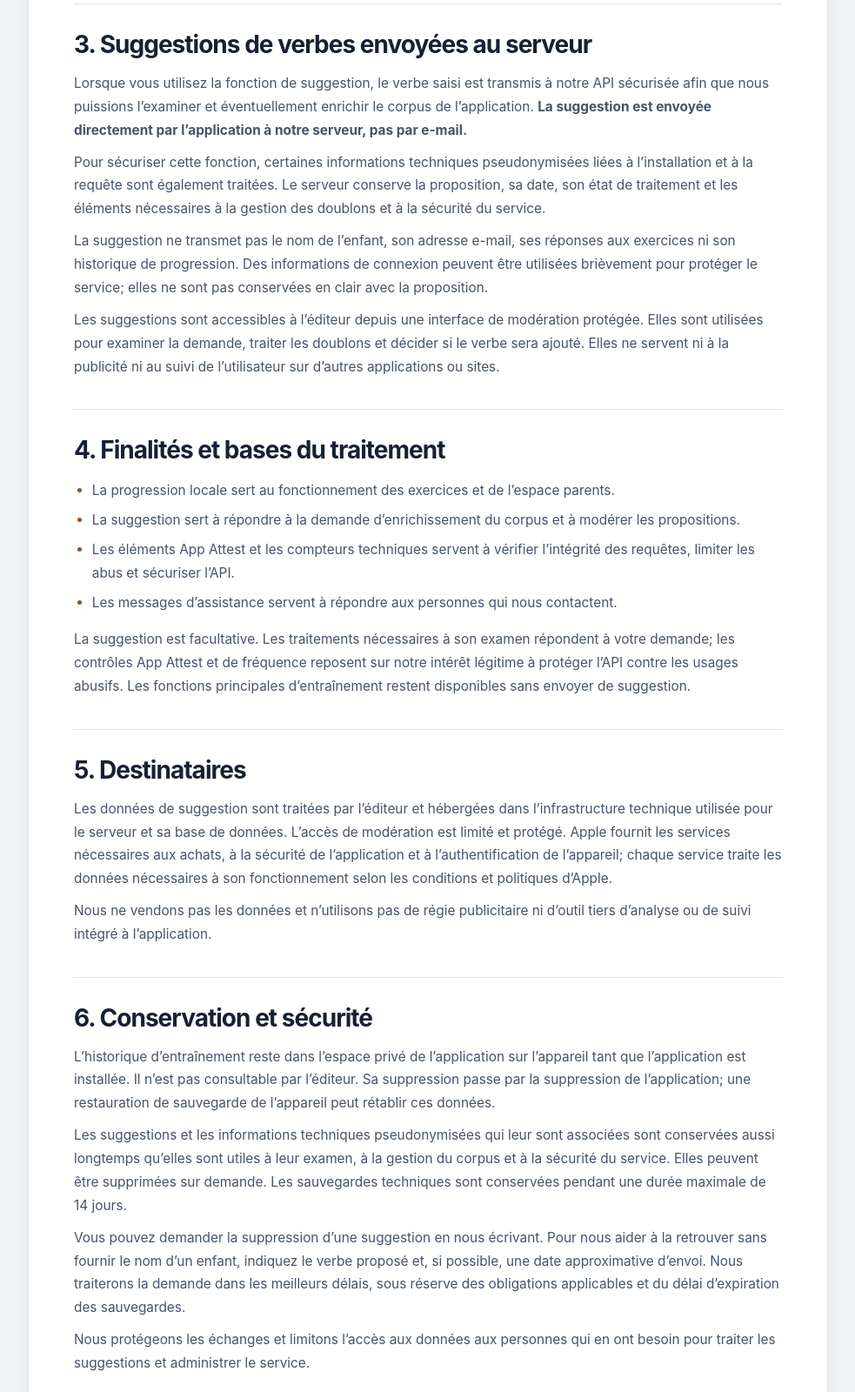
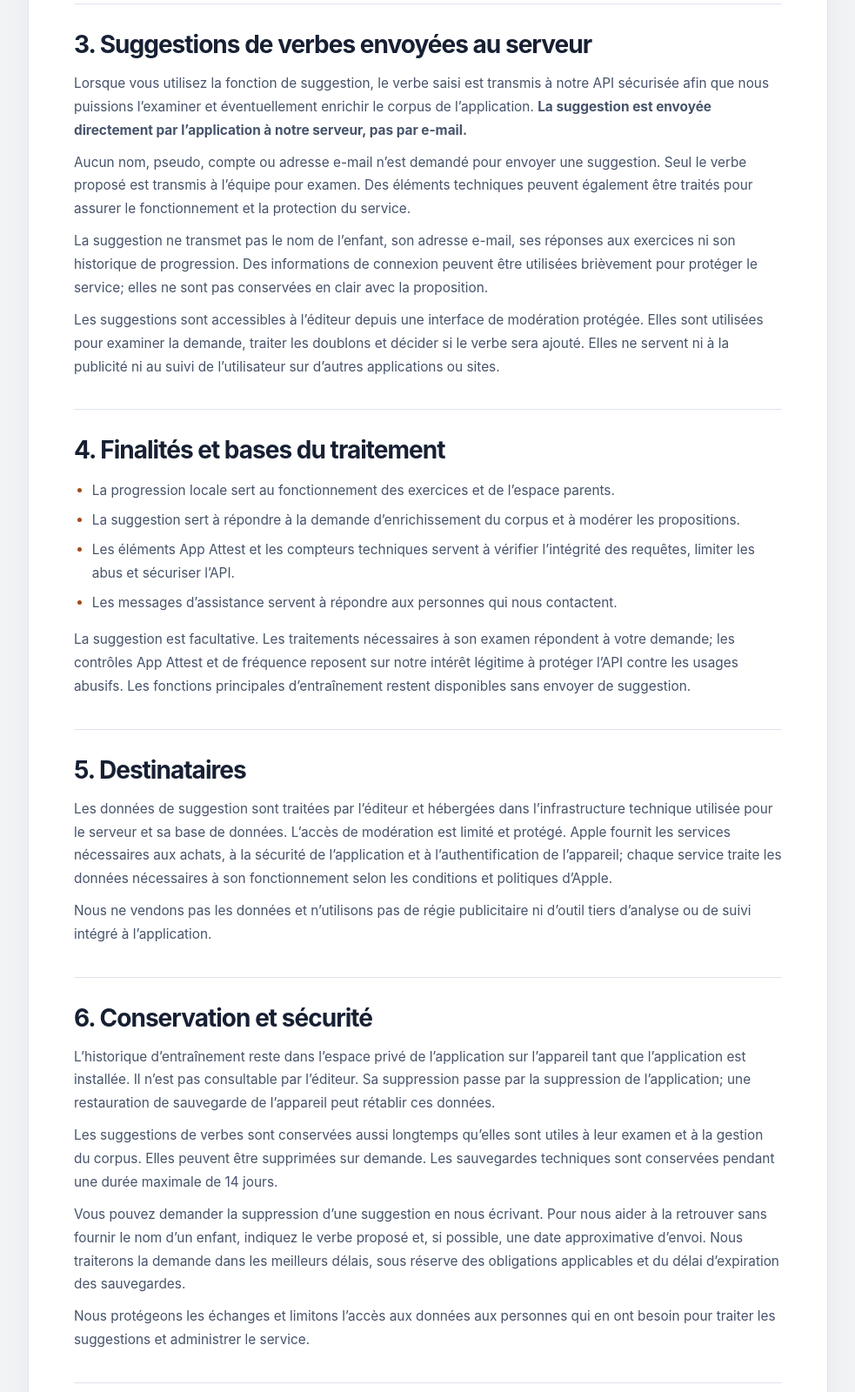
Before and after one commit to pascalmourier/pascalmourier.github.io, a plain HTML site: page maconjugaison/confidentialite.html in a window 1280 px wide. Shown: the part 1662-3262 px from the top of the page at 87% size, without its empty margins (148-1131 px from the left). Drawn offline with Linux system fonts and the light colour scheme.

Commit message:
Clarify verb suggestion privacy wording

```diff
--- a/maconjugaison/confidentialite.html
+++ b/maconjugaison/confidentialite.html
@@ -59,7 +59,7 @@
         <section id="serveur">
           <h2>3. Suggestions de verbes envoyées au serveur</h2>
           <p>Lorsque vous utilisez la fonction de suggestion, le verbe saisi est transmis à notre API sécurisée afin que nous puissions l’examiner et éventuellement enrichir le corpus de l’application. <strong>La suggestion est envoyée directement par l’application à notre serveur, pas par e-mail.</strong></p>
-          <p>Pour sécuriser cette fonction, certaines informations techniques pseudonymisées liées à l’installation et à la requête sont également traitées. Le serveur conserve la proposition, sa date, son état de traitement et les éléments nécessaires à la gestion des doublons et à la sécurité du service.</p>
+          <p>Aucun nom, pseudo, compte ou adresse e-mail n’est demandé pour envoyer une suggestion. Seul le verbe proposé est transmis à l’équipe pour examen. Des éléments techniques peuvent également être traités pour assurer le fonctionnement et la protection du service.</p>
           <p>La suggestion ne transmet pas le nom de l’enfant, son adresse e-mail, ses réponses aux exercices ni son historique de progression. Des informations de connexion peuvent être utilisées brièvement pour protéger le service; elles ne sont pas conservées en clair avec la proposition.</p>
           <p>Les suggestions sont accessibles à l’éditeur depuis une interface de modération protégée. Elles sont utilisées pour examiner la demande, traiter les doublons et décider si le verbe sera ajouté. Elles ne servent ni à la publicité ni au suivi de l’utilisateur sur d’autres applications ou sites.</p>
         </section>
@@ -84,7 +84,7 @@
         <section id="conservation">
           <h2>6. Conservation et sécurité</h2>
           <p>L’historique d’entraînement reste dans l’espace privé de l’application sur l’appareil tant que l’application est installée. Il n’est pas consultable par l’éditeur. Sa suppression passe par la suppression de l’application; une restauration de sauvegarde de l’appareil peut rétablir ces données.</p>
-          <p>Les suggestions et les informations techniques pseudonymisées qui leur sont associées sont conservées aussi longtemps qu’elles sont utiles à leur examen, à la gestion du corpus et à la sécurité du service. Elles peuvent être supprimées sur demande. Les sauvegardes techniques sont conservées pendant une durée maximale de 14 jours.</p>
+          <p>Les suggestions de verbes sont conservées aussi longtemps qu’elles sont utiles à leur examen et à la gestion du corpus. Elles peuvent être supprimées sur demande. Les sauvegardes techniques sont conservées pendant une durée maximale de 14 jours.</p>
           <p>Vous pouvez demander la suppression d’une suggestion en nous écrivant. Pour nous aider à la retrouver sans fournir le nom d’un enfant, indiquez le verbe proposé et, si possible, une date approximative d’envoi. Nous traiterons la demande dans les meilleurs délais, sous réserve des obligations applicables et du délai d’expiration des sauvegardes.</p>
           <p>Nous protégeons les échanges et limitons l’accès aux données aux personnes qui en ont besoin pour traiter les suggestions et administrer le service.</p>
         </section>
```
